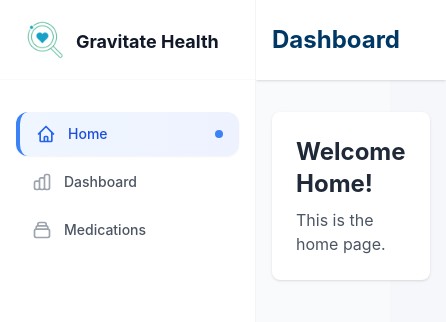
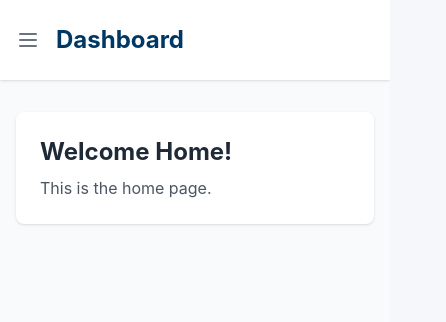
Before and after one commit to Gravitate-Health/analytics-dashboard, a React (Create React App) app in the folder frontend/: page / in a window 390 px wide. Shown: the top 322 px of the page, 446 px wide, since content can reach past the window. Built offline with nearby package versions, Linux system fonts and the light colour scheme.

Commit message:
WIP responsiveness

```diff
--- a/frontend/src/components/Header.tsx
+++ b/frontend/src/components/Header.tsx
@@ -1,16 +1,18 @@
 import React from 'react';
-import logo from '../assets/gh-lens.png';
+import { HeaderProps } from '../utils/types';
 
-const Header: React.FC = () => {
+const Header: React.FC<HeaderProps> = ({ toggleSidebar }) => {
   return (
     <header className="bg-white shadow">
       <div className="container mx-auto px-4 py-6 flex justify-between items-center">
         <div className="flex items-center space-x-4">
-          {/* <img src={logo} alt="Gravitate Health Logo" className="h-10" /> */}
-          <div>
-            <h1 className="text-2xl font-bold text-navy">Dashboard</h1>
-            {/* <p className="text-sm text-gray-500 mt-1">Visualizing GA4 Data for Mobile Apps</p> */}
-          </div>
+          {/* Hamburger */}
+          <button onClick={toggleSidebar} className='text-gray-500 focus:outline-none md:hidden' aria-label='Open sidebar'>
+            <svg className='w-6 h-6' fill='none' stroke="currentColor" viewBox='0 0 24 24'>
+              <path strokeLinecap='round' strokeLinejoin='round' strokeWidth={2} d="M4 6h16M4 12h16M4 18h16" />
+            </svg>
+          </button>
+          <div><h1 className="text-2xl font-bold text-navy">Dashboard</h1></div>
         </div>
         <div className="hidden md:block">
           <div className="flex items-center space-x-2 text-sm">
--- a/frontend/src/components/Sidebar.tsx
+++ b/frontend/src/components/Sidebar.tsx
@@ -2,8 +2,9 @@ import React from 'react';
 import { Link, NavLink } from 'react-router-dom';
 
 import logo from '../assets/gh-lens.png';
+import { SidebarProps } from '../utils/types';
 
-const Sidebar: React.FC = () => {
+const Sidebar: React.FC<SidebarProps> = ({ isOpen }) => {
   const menuItems = [
     {
       name: 'Home',
@@ -35,7 +36,11 @@ const Sidebar: React.FC = () => {
   ];
 
   return (
-    <aside className="fixed left-0 top-0 h-full w-64 bg-white border-r border-gray-100 z-30">
+    <aside
+      className={`fixed left-0 top-0 h-full w-64 bg-white border-r border-gray-100 z-30 transform transition-transform duration-300 ease-in-out ${
+        isOpen ? 'translate-x-0' : '-translate-x-full'
+      } md:translate-x-0`}
+    >
       {/* Logo area */}
       <Link to="/" className="h-20 flex items-center px-6 border-b border-gray-50 cursor-pointer">
         <div className="flex items-center space-x-3">
--- a/frontend/src/layout/BaseLayout.tsx
+++ b/frontend/src/layout/BaseLayout.tsx
@@ -1,14 +1,20 @@
-import React from 'react';
+import React, { useState } from 'react';
 import { Outlet } from 'react-router-dom';
 import Sidebar from '../components/Sidebar';
 import Header from '../components/Header';
 
 const BaseLayout: React.FC = () => {
+  const [isSidebarOpen, setSidebarOpen] = useState(false);
+  const toggleSidebar = () => {setSidebarOpen(!isSidebarOpen)}
+
   return (
     <div className="min-h-screen bg-gray-50 flex">
-      <Sidebar />
-      <div className="flex-1 ml-64">
-        <Header />
+      <Sidebar isOpen={isSidebarOpen}/>
+      {isSidebarOpen && (
+        <div onClick={toggleSidebar} className='fixed inset-0 bg-black opacity-50 z-20 md:hidden' aria-hidden="true"></div>
+      )}
+      <div className="flex-1 md:ml-64">
+        <Header toggleSidebar={toggleSidebar}/>
         <main className="container mx-auto px-4 py-8">
           <Outlet />
         </main>
```
Also changed, not shown: frontend/src/utils/types.ts (+8 -0 lines).
